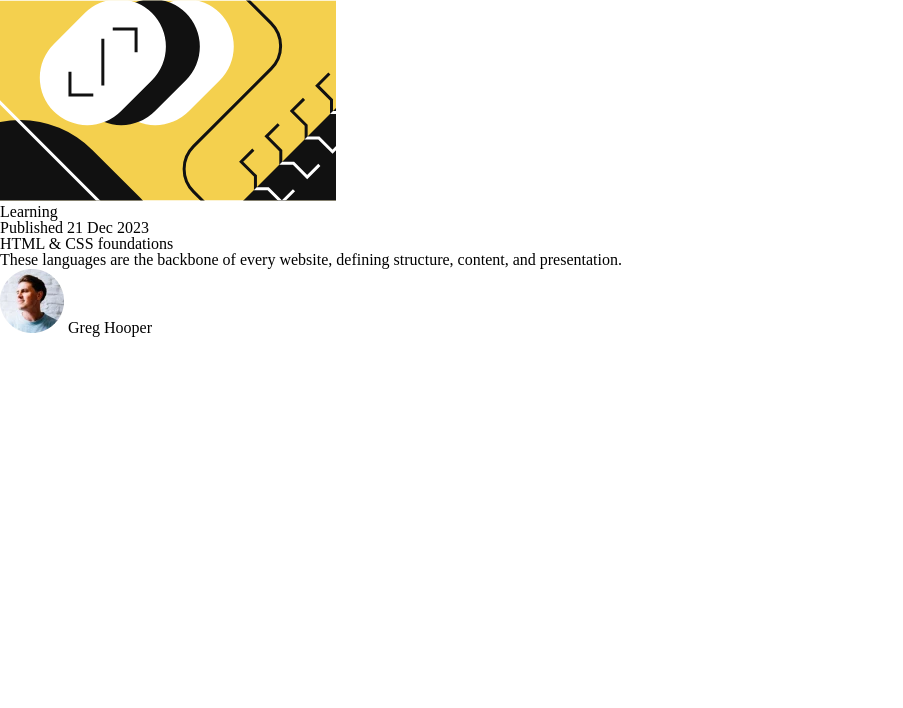
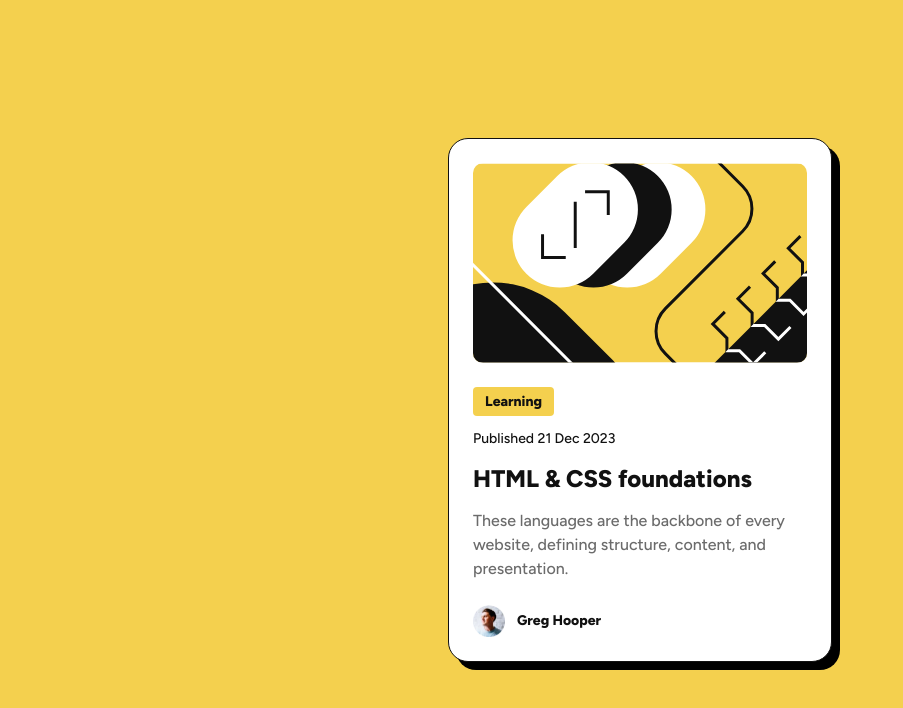
Before and after one commit to shoyo-22/blog-preview-card, a plain HTML site: page index.html in a window 1280 px wide. Shown: the whole page, without its empty margins (0-903 px from the left). Drawn offline with Linux system fonts and the light colour scheme.

Commit message:
feat: add main style for card

```diff
--- a/index.html
+++ b/index.html
@@ -45,6 +45,7 @@
     <title>Blog Preview Card | Frontend Mentor</title>
 
     <link rel="stylesheet" href="./styles/reset.css" crossorigin="anonymous" />
+    <link rel="stylesheet" href="./styles/main.css" crossorigin="anonymous" />
 
     <link rel="preconnect" href="https://fonts.googleapis.com" />
     <link rel="preconnect" href="https://fonts.gstatic.com" crossorigin />
@@ -54,7 +55,6 @@
     />
   </head>
   <body>
-    <main role="main">
     <article class="card" role="article" aria-labelledby="card-title">
       <div class="card__container">
         <figure class="card__image-container">
@@ -67,8 +67,8 @@
           />
         </figure>
         <div class="card__content">
-            <span class="card__badge">Learning</span>
-            <h3>Published 21 Dec 2023</h3>
+          <span class="card__category">Learning</span>
+          <h3 class="card__date">Published 21 Dec 2023</h3>
           <h1 id="card-title" class="card__title">HTML & CSS foundations</h1>
           <p class="card__description">
             These languages are the backbone of every website, defining
@@ -87,6 +87,5 @@
         </footer>
       </div>
     </article>
-    </main>
   </body>
 </html>
--- /dev/null
+++ b/styles/main.css
@@ -0,0 +1,129 @@
+:root {
+  --white: #fff;
+  --yellow: #f4d04e;
+  --gray-500: #6b6b6b;
+  --gray-950: #111111;
+
+  --spacing-50: 4px;
+  --spacing-100: 8px;
+  --spacing-150: 12px;
+  --spacing-300: 24px;
+
+  --font-family-figtree: "Figtree", sans-serif;
+  --font-medium: 500;
+  --font-extra-bold: 800;
+
+  --border-radius-xs: 4px;
+  --border-radius-sm: 10px;
+  --border-radius-lg: 20px;
+  --box-shadow: 8px 8px rgba(0, 0, 0);
+
+  --transition-duration: 0.3s;
+}
+
+* {
+  box-sizing: border-box;
+  margin: 0;
+  padding: 0;
+}
+
+body {
+  display: flex;
+  justify-content: center;
+  align-items: center;
+  min-height: 100vh;
+
+  margin: 0;
+  padding: 0;
+
+  background-color: var(--yellow);
+
+  font-family: var(--font-family-figtree);
+  font-optical-sizing: auto;
+  -webkit-font-smoothing: antialiased;
+  -moz-osx-font-smoothing: grayscale;
+}
+
+.card {
+  max-width: 384px;
+
+  border: 1px solid var(--gray-950);
+
+  border-radius: var(--border-radius-lg);
+  background-color: var(--white);
+  box-shadow: var(--box-shadow);
+}
+
+.card__container {
+  padding: var(--spacing-300);
+}
+
+.card__image {
+  display: block;
+  margin: 0 auto;
+  height: 200px;
+  border-radius: var(--border-radius-sm);
+}
+
+.card__content {
+  display: flex;
+  flex-direction: column;
+  gap: var(--spacing-150);
+  margin: var(--spacing-300) 0;
+}
+
+.card__category,
+.card__date,
+.card__title,
+.card__description {
+  line-height: 1.5;
+}
+
+.card__category,
+.card__author-name {
+  font-size: 14px;
+  font-weight: var(--font-extra-bold);
+  color: var(--gray-950);
+}
+
+.card__category {
+  width: max-content;
+  padding: var(--spacing-50) var(--spacing-150);
+  border-radius: var(--border-radius-xs);
+  background-color: var(--yellow);
+}
+
+.card__date {
+  font-size: 14px;
+  font-weight: var(--font-medium);
+  color: var(--gray-950);
+}
+
+.card__title {
+  font-size: 24px;
+  font-weight: var(--font-extra-bold);
+  color: var(--gray-950);
+  transition: color var(--transition-duration);
+}
+
+.card__title:hover {
+  cursor: pointer;
+  color: var(--yellow);
+}
+
+.card__description {
+  font-size: 16px;
+  font-weight: var(--font-medium);
+  color: var(--gray-500);
+}
+
+.card__footer {
+  display: flex;
+  align-items: center;
+  gap: var(--spacing-150);
+}
+
+.card__author-avatar {
+  width: 32px;
+  height: 32px;
+}
```
Lines whose indentation alone changed are shown as unchanged.
